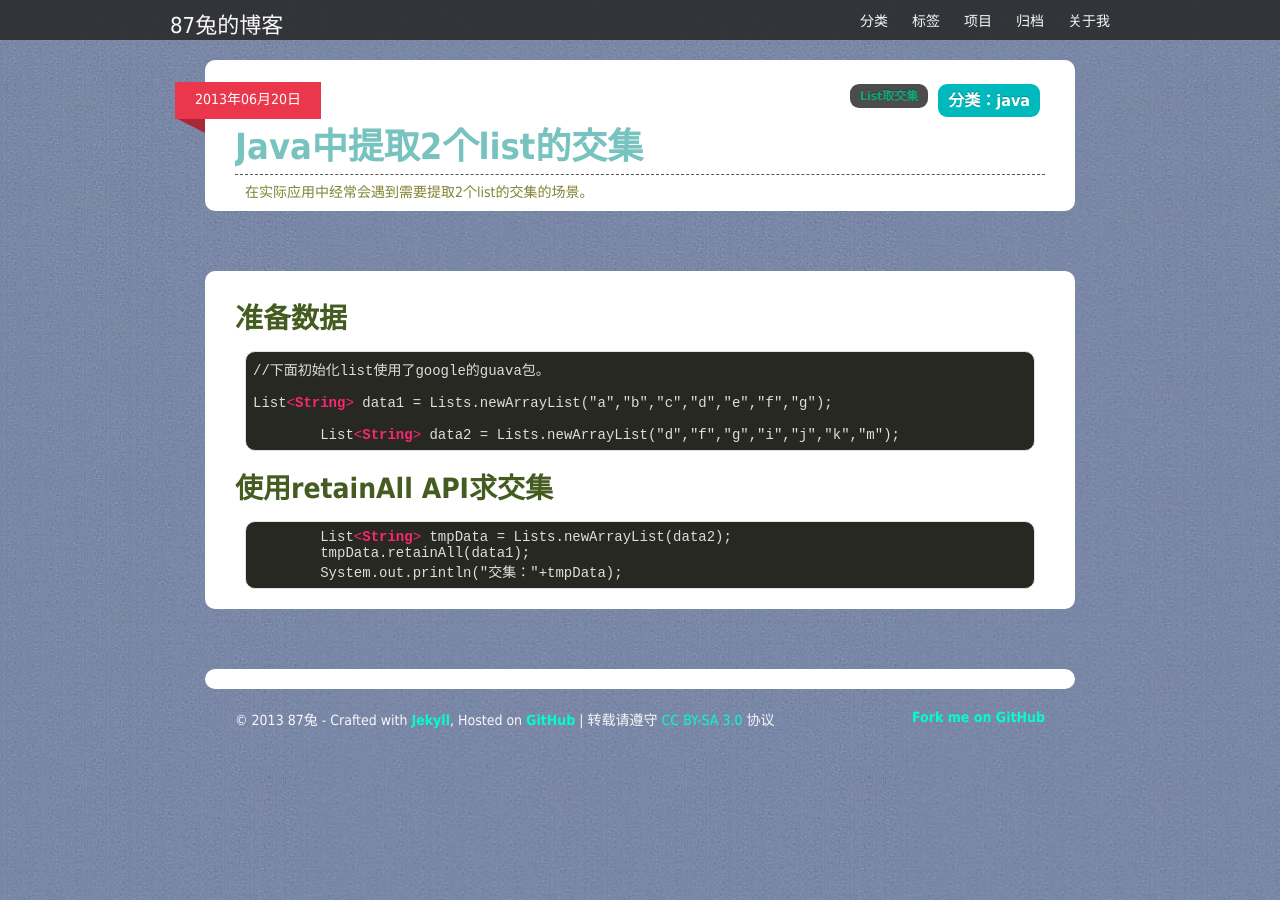
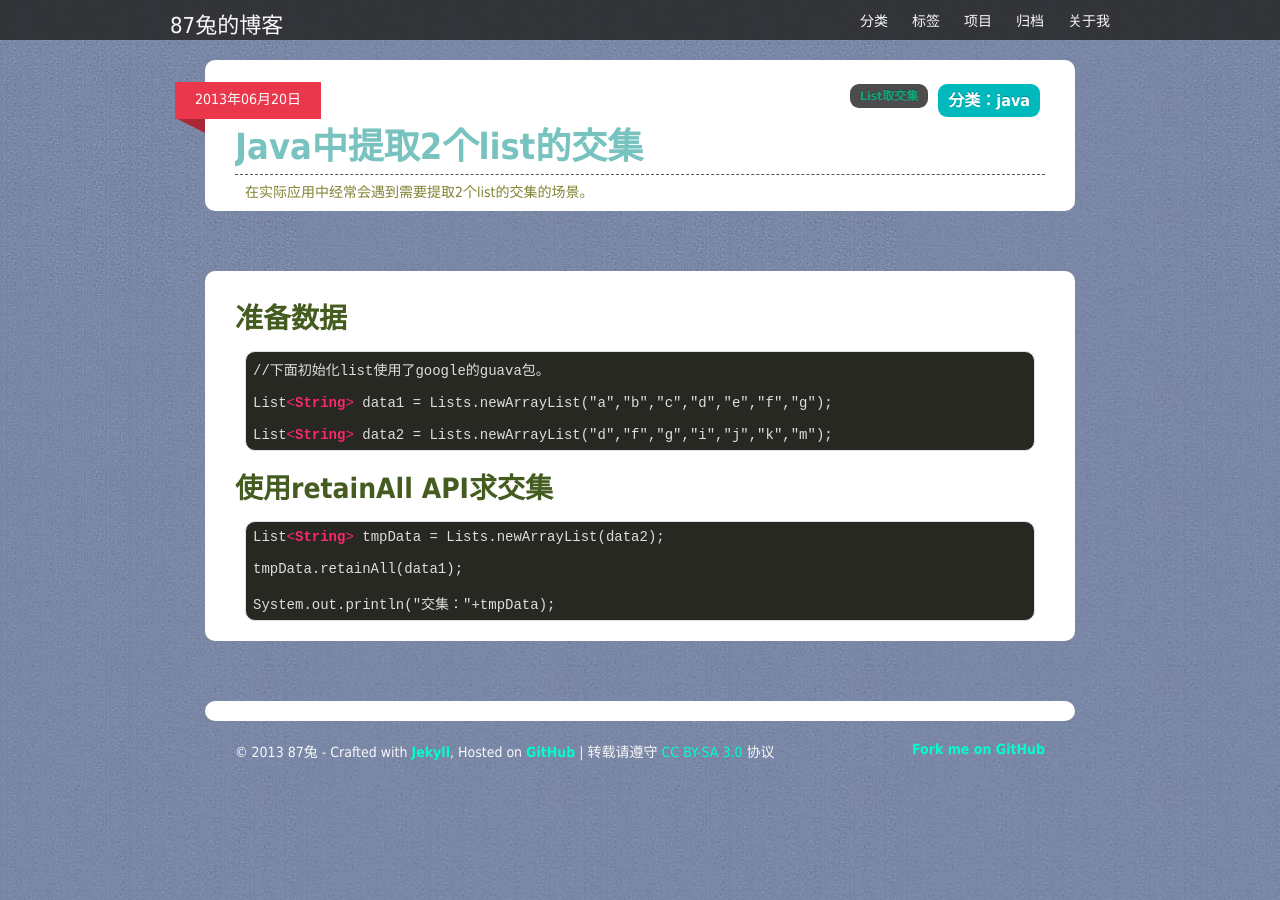
Before and after one commit to zhmlvft/zhmlvft.github.com, a Jekyll site: the page built from _posts/2013-06-20-Java中提取2个list的交集.md, in a window 1280 px wide. Built offline with Jekyll 4.4.1, drawn with Linux system fonts in a browser that asks for light colours; Markdown is read by kramdown in place of the engine named in the settings; comment, search, counter and statistics services are not loaded.

Commit message:
格式问题
格式问题

```diff
--- a/_posts/2013-06-20-Java中提取2个list的交集.md
+++ b/_posts/2013-06-20-Java中提取2个list的交集.md
@@ -11,11 +11,12 @@ description: 在实际应用中经常会遇到需要提取2个list的交集的
 
     List<String> data1 = Lists.newArrayList("a","b","c","d","e","f","g");
 
-		List<String> data2 = Lists.newArrayList("d","f","g","i","j","k","m");
+    List<String> data2 = Lists.newArrayList("d","f","g","i","j","k","m");
 
 ### 使用retainAll API求交集
 
+    List<String> tmpData = Lists.newArrayList(data2);
 
-		List<String> tmpData = Lists.newArrayList(data2);
-		tmpData.retainAll(data1);
-		System.out.println("交集："+tmpData);
+    tmpData.retainAll(data1);
+
+    System.out.println("交集："+tmpData);
```
